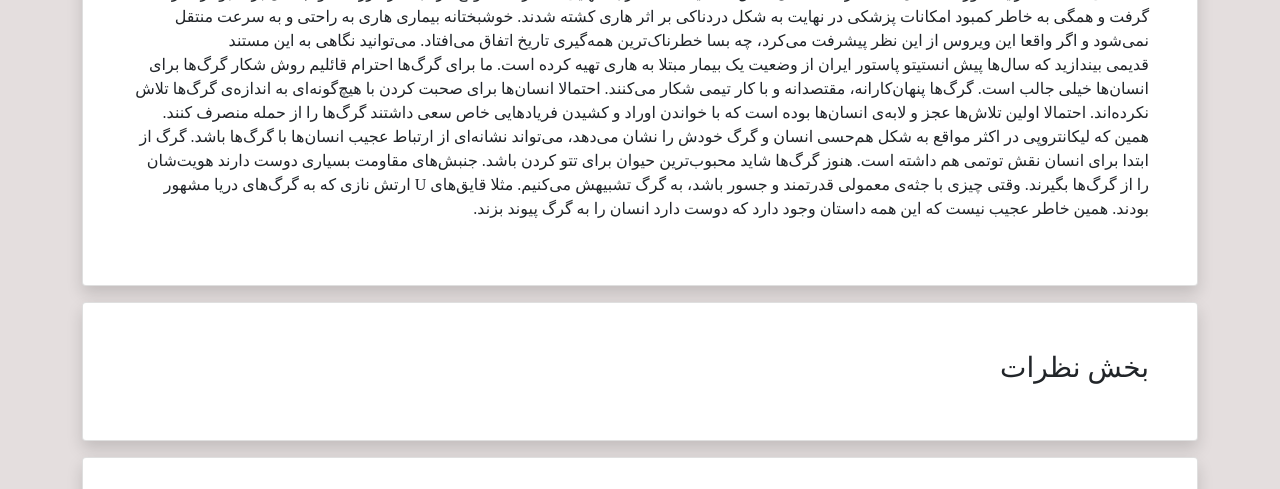
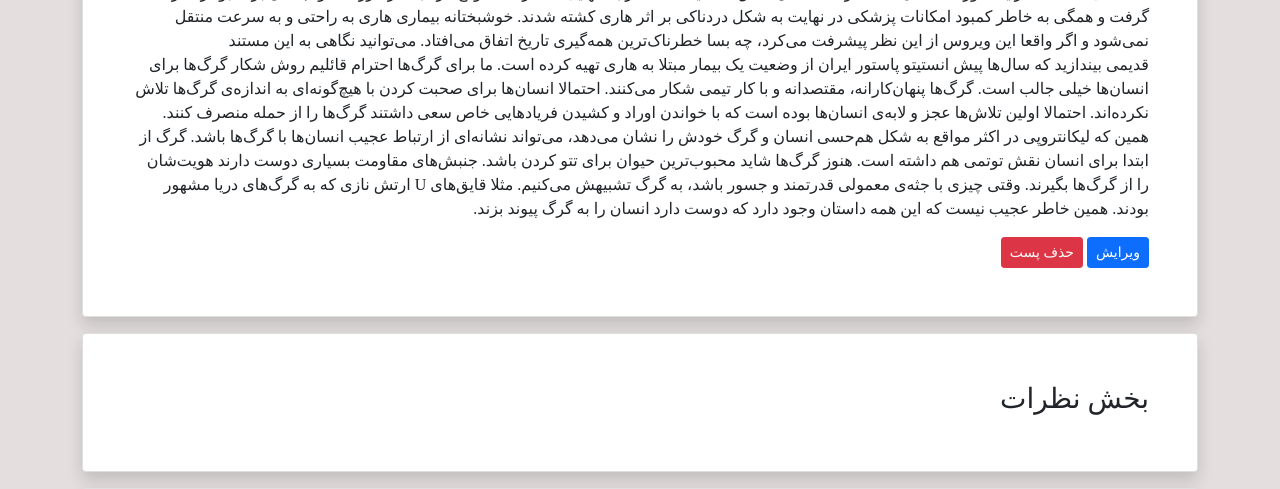
Before and after one commit to AmirRayeji/Facts_Site, a Django app: page /detail/3/ in a window 1280 px wide. Shown: the part 2905-3394 px from the top of the page. Run offline with Django 4.2, Linux system fonts and the light colour scheme; data comes from the database, SQL or seed files in the repository; both versions use the stored data as it was after the commit.

Commit message:
add update post page

```diff
--- a/theory/templates/theory/post_detail.html
+++ b/theory/templates/theory/post_detail.html
@@ -13,8 +13,10 @@
                     <h1>{{ post.title }}</h1>
                     <p class="small text-muted mt-2">By: {{ post.author }}</p>
                     <p class="mt-2">{{ post.text }}</p>
-
-
+                    <div>
+                        <a href="{% url 'post_update' post.id %}" class="btn btn-sm btn-primary">ویرایش</a>
+                        <a href="#" class="btn btn-sm btn-danger">حذف پست</a>
+                    </div>
                 </div>
 
                 <div class="card shadow my-3 p-5">
--- a/theory/urls.py
+++ b/theory/urls.py
@@ -5,4 +5,5 @@ urlpatterns=[
     path('',views.PostListView.as_view(), name='post_list'),
     path('detail/<int:pk>/', views.PostDetailView.as_view(), name='post_detail'),
     path('facts/create/', views.PostCreateView.as_view(), name='post_create'),
+    path('facts/<int:pk>/update/', views.PostUpdateView.as_view(), name='post_update'),
 ]
--- a/theory/views.py
+++ b/theory/views.py
@@ -21,3 +21,8 @@ class PostDetailView(generic.DetailView):
 class PostCreateView(generic.CreateView):
     form_class = PostForm
     template_name = 'theory/post_create.html'
+
+class PostUpdateView(generic.UpdateView):
+    model = Post
+    form_class = PostForm
+    template_name = 'theory/post_create.html'
```
Also changed, not shown: db.sqlite3.
